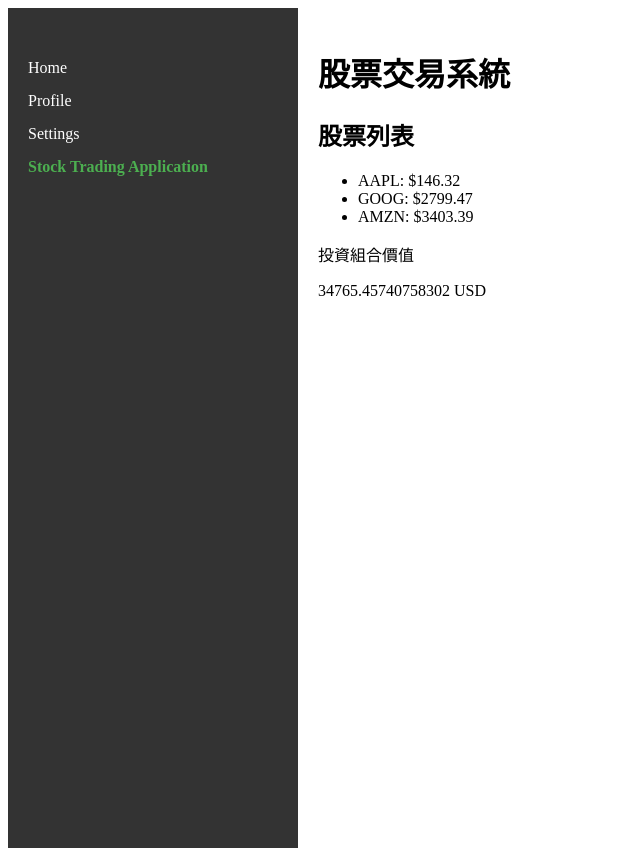
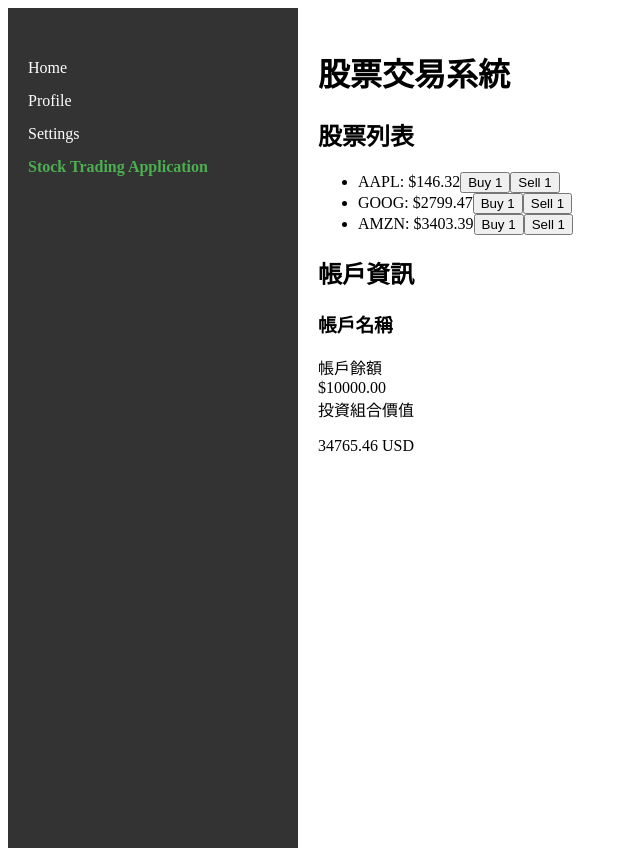
Before and after one commit to fgh64hfhk/my-react-app-2024, a React (Vite) app: page /stock in a window 1280 px wide. Shown: the whole page, without its empty margins (0-640 px from the left). Built offline with nearby package versions, Linux system fonts and the light colour scheme; no server answers.

Commit message:
Finished Stock Trading main JSX and Stock Provider

```diff
--- a/src/stock/StockTrading.tsx
+++ b/src/stock/StockTrading.tsx
@@ -7,25 +7,28 @@ function StockTrading() {
   // 初始化帳戶資金
   const initialBalance = 10000;
   // 初始化帳戶資訊
-  const initialAccount = {
+  const initialAccount: PortfolioState = {
     balance: initialBalance,
     portfolio: {
-        "AAPL": 5,
-        "AMZN": 10,
-    }
-  }
+      AAPL: 5,
+      AMZN: 10,
+    },
+  };
+
   // 1. 使用上下文取得股票資訊
   const { stocks } = useContext(StockContext) || { stocks: [] };
-  // 2. 初始化 Reducer
-  const [account] = useReducer(portfolioReducer, initialAccount);
+
+  // 2. 初始化 Reducer 管理帳戶狀態
+  const [account, dispatch] = useReducer(portfolioReducer, initialAccount);
+
   // 3. 計算投資組合的總價值
   const totalValue = useMemo(() => {
     return Object.entries(account.portfolio).reduce((total, [s, amount]) => {
       const stock = stocks.find(({ symbol }) => symbol === s);
-        return stock ? total + (stock.price * amount) : total;
+      return stock ? total + stock.price * amount : total;
     }, 0);
   }, [stocks, account]);
-  console.log(stocks);
+
   return (
     <>
       <h1>股票交易系統</h1>
@@ -33,14 +36,48 @@ function StockTrading() {
         <h2>股票列表</h2>
         <ul>
           {stocks.map((stock) => (
-                    <li>
-                        <span>{stock.symbol}: ${stock.price.toFixed(2)}</span>
+            <li key={stock.symbol}>
+              <span>
+                {stock.symbol}: ${stock.price.toFixed(2)}
+              </span>
+              <button
+                onClick={() =>
+                  dispatch({
+                    type: "BUY",
+                    payload: {
+                      symbol: stock.symbol,
+                      amount: 1,
+                      price: stock.price,
+                    },
+                  })
+                }
+              >
+                Buy 1
+              </button>
+              <button
+                onClick={() =>
+                  dispatch({
+                    type: "SELL",
+                    payload: {
+                      symbol: stock.symbol,
+                      amount: 1,
+                      price: stock.price,
+                    },
+                  })
+                }
+              >
+                Sell 1
+              </button>
             </li>
           ))}
         </ul>
       </div>
+      <div>
+        <h2>帳戶資訊</h2>
+        <Account {...account} />
+      </div>
       <div>投資組合價值</div>
-        <p>{totalValue} USD</p>
+      <p>{totalValue.toFixed(2)} USD</p>
     </>
   );
 }
@@ -51,7 +88,18 @@ function StockTradingApp() {
     <StockProvider>
       <StockTrading />
     </StockProvider>
-    )
+  );
+}
+
+// 投資組合帳戶資訊
+function Account({ balance }: PortfolioState) {
+  return (
+    <>
+      <h3>帳戶名稱</h3>
+      <div>帳戶餘額</div>
+      <span>${balance.toFixed(2)}</span>
+    </>
+  );
 }
 
 // 定義投資組合狀態和動作
@@ -79,32 +127,41 @@ const portfolioReducer = (
   // 計算交易金額
   const transaction = amount * price;
   // 取得持有股票的數量
-  const remainder = state.portfolio[symbol];
+  const currentAmount = state.portfolio[symbol] || 0;
   // 取得帳戶餘額
   const balance = state.balance;
+
   switch (action.type) {
     case "BUY": {
       // 如果餘額足夠則更新投資組合與餘額，反之回傳原本狀態
       if (balance >= transaction) {
         return {
           ...state,
-          balance: state.balance - transaction,
+          balance: balance - transaction, // 扣除購買金額
           // 合併到該 symbol 部位的數量
-          [symbol]: state.portfolio[symbol] + amount,
+          portfolio: {
+            ...state.portfolio,
+            [symbol]: currentAmount + amount, // 增加股票數量
+          },
         };
       }
+      alert(`餘額不足，無法購買 ${amount} 股 ${symbol}。`);
       return state;
     }
     case "SELL": {
       // 如果股數足夠則更新投資組合與餘額，反之回傳原本狀態
-      if (remainder >= amount) {
+      if (currentAmount >= amount) {
         return {
           ...state,
-          balance: state.balance + transaction,
+          balance: balance + transaction, // 增加賣出金額
           // 合併到該 symbol 部位的數量
-          [symbol]: state.portfolio[symbol] - amount,
+          portfolio: {
+            ...state.portfolio,
+            [symbol]: currentAmount - amount, // 減少持有的股票數量
+          },
         };
       }
+      alert(`您只有 ${currentAmount} 股 ${symbol}，無法賣出 ${amount} 股。`);
       return state;
     }
     default:
```
Lines whose indentation alone changed are shown as unchanged.
